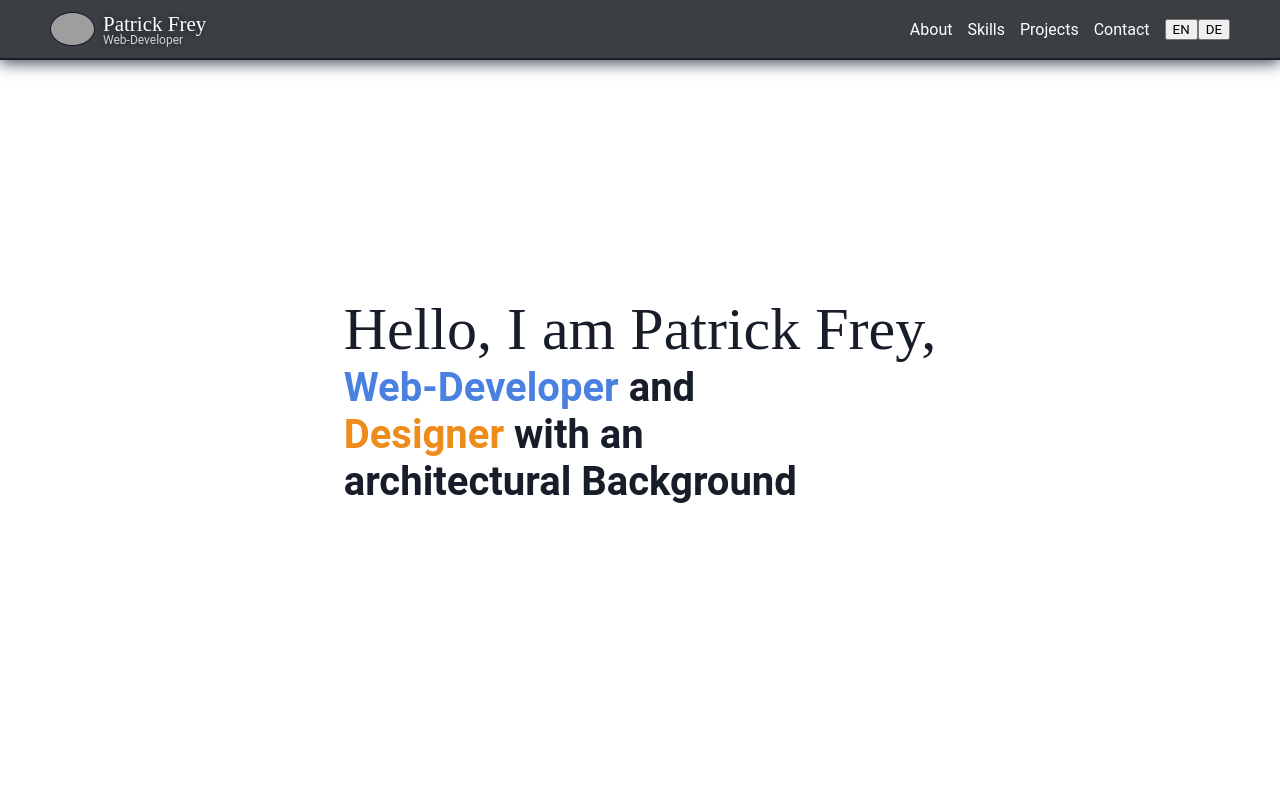
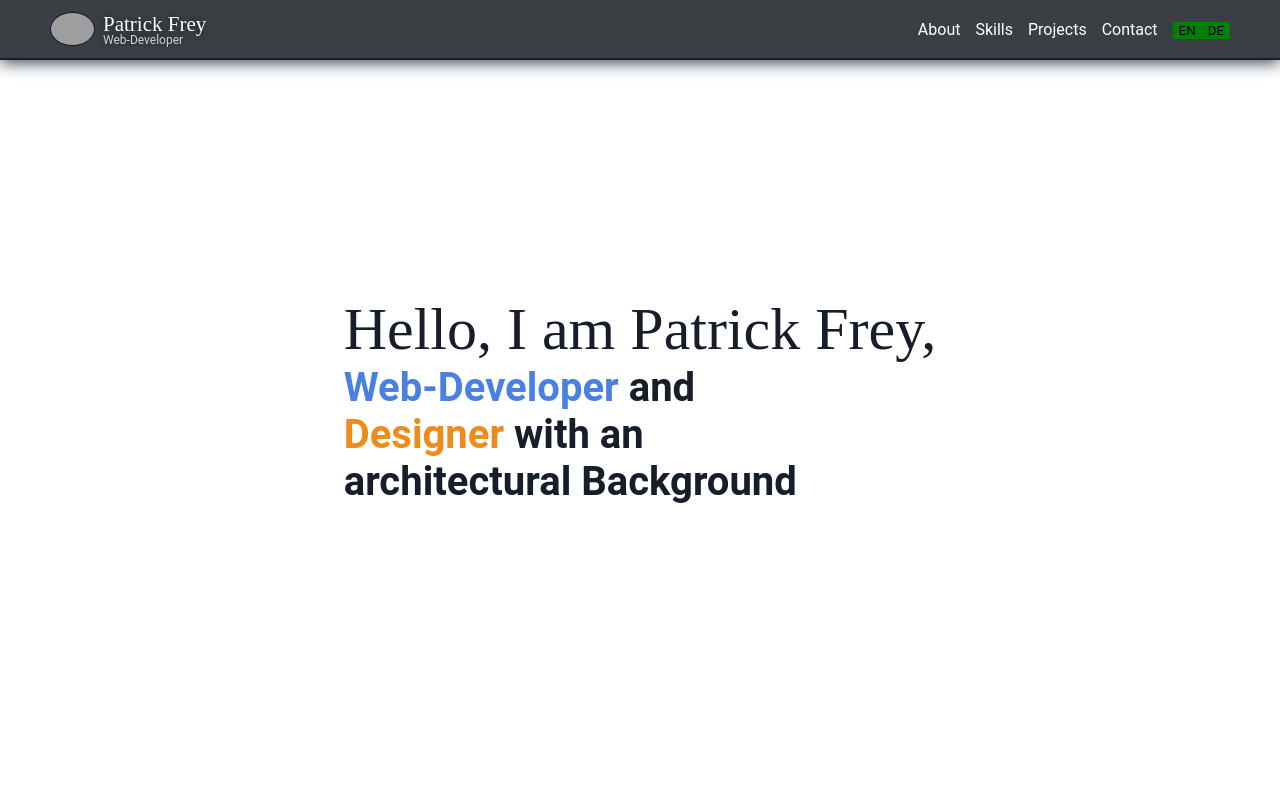
Before and after one commit to PaFunzFr/DA_Portfolio, an Angular app: page / in a window 1280 px wide. Shown: the top 800 px of the page. Built offline with nearby package versions, Linux system fonts and the light colour scheme; grey boxes are pictures that could not be loaded; a web font is replaced by a local one.

Commit message:
implemented global button state service for toggle-lang button in header component

```diff
--- a/src/app/header/header.component.html
+++ b/src/app/header/header.component.html
@@ -11,8 +11,8 @@
             <a [href]="navItem.link">{{ navItem.title }}</a>
         }
         <section class="lang-toggle">
-            <button (click)="toggleLang('en')">EN</button>
-            <button (click)="toggleLang('de')">DE</button>
+            <button (click)="toggleLang('en')" [disabled]="isDisabledEn()">EN</button>
+            <button (click)="toggleLang('de')" [disabled]="isDisabledDe()">DE</button>
         </section>
     </nav>
 </header>
--- a/src/app/header/header.component.scss
+++ b/src/app/header/header.component.scss
@@ -36,5 +36,17 @@ header {
 
     nav {
         @include dFlex(center, center, 15px);
+        >a {
+            &:hover {
+                color: $col-des-main;
+            }
+        }
+    }
+
+    .lang-toggle {
+        button {
+            background-color: green;
+            border: none;
+        }
     }
 }
--- a/src/app/header/header.component.ts
+++ b/src/app/header/header.component.ts
@@ -1,5 +1,6 @@
 import { Component, inject } from '@angular/core';
 import { LanguageService } from '../services/language.service';
+import { ButtonStateService } from '../services/button-state.service';
 
 interface NavBarInterface {
   title: string;
@@ -15,11 +16,18 @@ interface NavBarInterface {
 })
 export class HeaderComponent {
   languages = inject(LanguageService);
+  buttonState = inject(ButtonStateService);
   currentLanguage = this.languages.currentLanguage;
+  activeButton: HTMLButtonElement | null = null;
+  isDisabledEn = this.buttonState.getButtonState('en');
+  isDisabledDe = this.buttonState.getButtonState('de');
 
-    toggleLang(newLanguage: string): void {
-      this.languages.toggleLanguage(newLanguage);
-    }
+  toggleLang(newLanguage: string): void {
+    this.buttonState.setButtonState(true, newLanguage);
+    this.languages.toggleLanguage(newLanguage);
+    const otherLanguage = newLanguage === 'en' ? 'de' : 'en';
+    this.buttonState.setButtonState(false, otherLanguage);
+  }
 
     navBar: NavBarInterface[] = [
       //{title: 'Home', link: ''},
--- /dev/null
+++ b/src/app/services/button-state.service.ts
@@ -0,0 +1,30 @@
+import { Injectable, signal } from '@angular/core';
+
+@Injectable({
+  providedIn: 'root'
+})
+export class ButtonStateService {
+
+  private buttonStateEn = signal(false);
+  private buttonStateDe = signal(false);
+
+  getButtonState(lang: string) {
+    if (lang === "en") {
+      return this.buttonStateEn;
+    }
+    if (lang === "de") {
+      return this.buttonStateDe;
+    }
+    return signal(false);
+  }
+
+  setButtonState(state: boolean, lang: string) {
+    if (lang ==="en") {
+      this.buttonStateEn.set(state);
+    }
+    if (lang === "de") {
+      this.buttonStateDe.set(state);
+    }
+  }
+
+}
```
Also changed, not shown: 1 other file (tests, documents, lock files or other folders).
